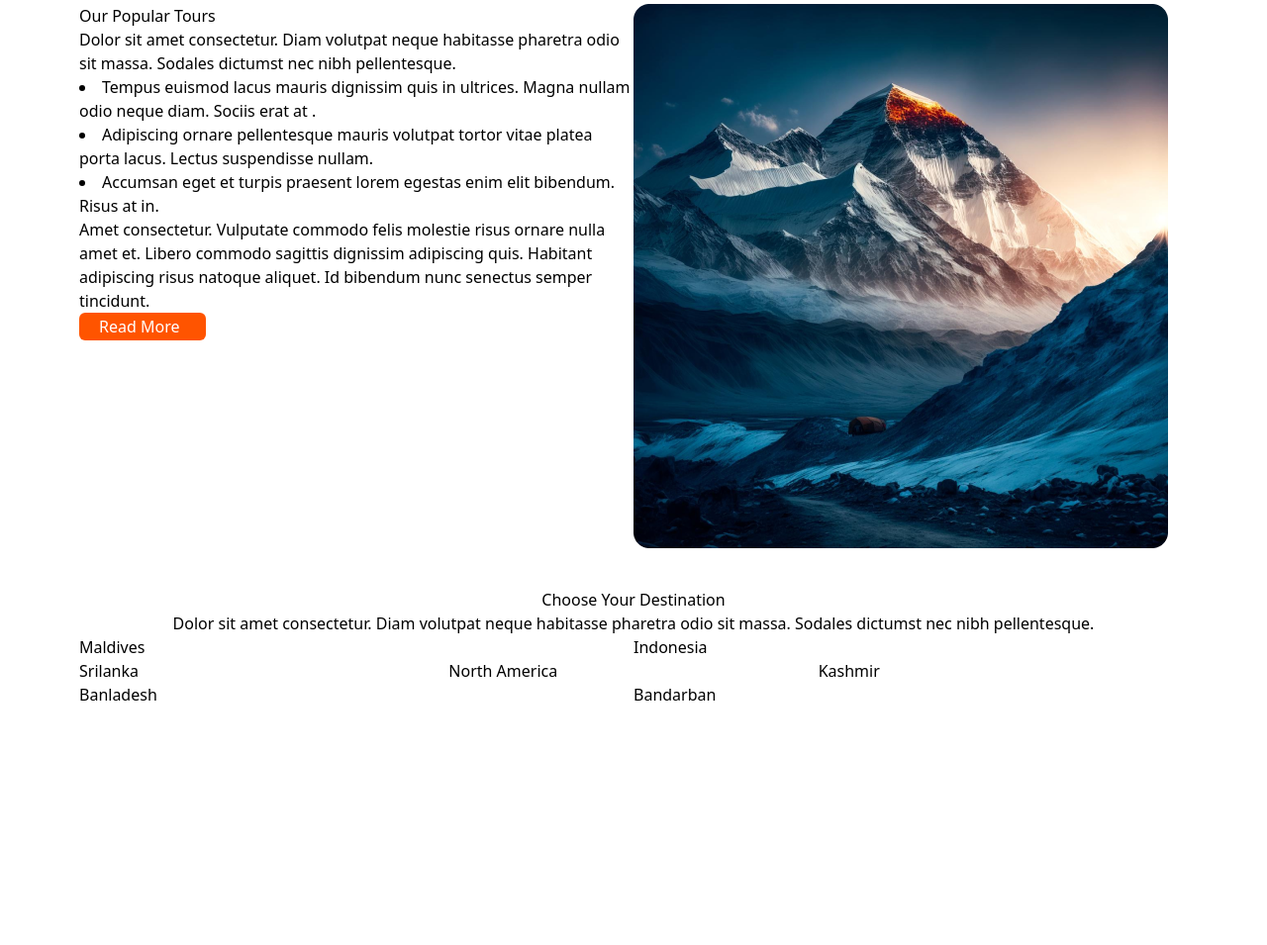
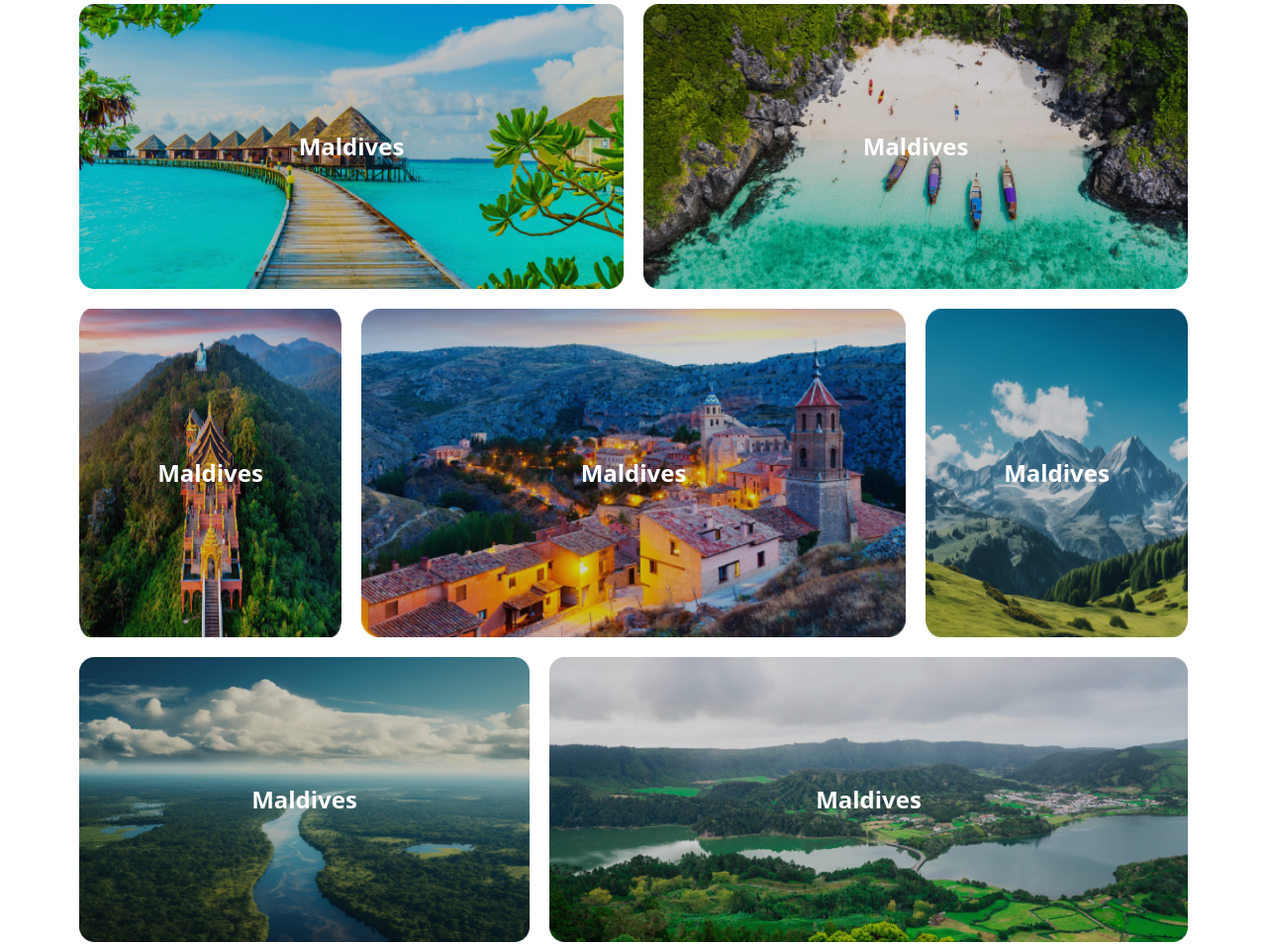
Before and after one commit to devmanirul/Hero-Travel, a plain HTML site: page index.html in a window 1280 px wide. Shown: the part 624-1579 px from the top of the page at 99% size. Before the commit the page ends 1338 px from the top, so only its background shows below. Drawn offline with nearby package versions, Linux system fonts and the light colour scheme.

Commit message:
update mahbub

```diff
--- a/index.html
+++ b/index.html
@@ -99,40 +99,72 @@
     </section>
     <!-- Popular section -->
     <section class="popular-section mt-10 ml-20 mr-20 flex flex-row">
-      <div class="popular-left w-full">
-        <h1 class="our">Our Popular Tours</h1>
-        <p class="dolar-site">
-          Dolor sit amet consectetur. Diam volutpat neque habitasse pharetra
-          odio sit massa. Sodales dictumst nec nibh pellentesque.
-        </p>
-        <div class="cercle">
-          <li>
-            Tempus euismod lacus mauris dignissim quis in ultrices. Magna nullam
-            odio neque diam. Sociis erat at .
-          </li>
-          <li>
-            Adipiscing ornare pellentesque mauris volutpat tortor vitae platea
-            porta lacus. Lectus suspendisse nullam.
-          </li>
-          <li>
-            Accumsan eget et turpis praesent lorem egestas enim elit bibendum.
-            Risus at in.
-          </li>
+      <!-- popular heading -->
+      <!-- popular card container -->
+      <div class="grid grid-cols-12 gap-5">
+        <!-- card 1 -->
+        <div class="relative col-span-6 text-white">
+          <img src="./images/popular/card1.png" alt="" class="w-full h-full" />
+          <h3
+            class="absolute top-1/2 left-1/2 text-2xl font-extrabold -translate-x-1/2 -translate-y-1/2"
+          >
+            Maldives
+          </h3>
         </div>
-        <p class="amet">
-          Amet consectetur. Vulputate commodo felis molestie risus ornare nulla
-          amet et. Libero commodo sagittis dignissim adipiscing quis. Habitant
-          adipiscing risus natoque aliquet. Id bibendum nunc senectus semper
-          tincidunt.
-        </p>
-        <button
-          class="btn-popular flex flex-row bg-[#FF5400] w-32 gap-5 rounded-md text-[#fff] pl-5 pr-3 pt-0.5 pb-0.5"
-        >
-          Read More
-        </button>
-      </div>
-      <div class="popular-right w-full">
-        <img src="./images/Rectangle4.png" alt="" class="popular-img" />
+        <!-- card 2 -->
+        <div class="relative col-span-6 text-white">
+          <img src="./images/popular/card2.png" alt="" class="w-full h-full" />
+          <h3
+            class="absolute top-1/2 left-1/2 text-2xl font-extrabold -translate-x-1/2 -translate-y-1/2"
+          >
+            Maldives
+          </h3>
+        </div>
+        <!-- card 3 -->
+        <div class="relative col-span-3 text-white">
+          <img src="./images/popular/card3.png" alt="" class="w-full h-full" />
+          <h3
+            class="absolute top-1/2 left-1/2 text-2xl font-extrabold -translate-x-1/2 -translate-y-1/2"
+          >
+            Maldives
+          </h3>
+        </div>
+        <!-- card 4 -->
+        <div class="relative col-span-6 text-white">
+          <img src="./images/popular/card4.png" alt="" class="w-full h-full" />
+          <h3
+            class="absolute top-1/2 left-1/2 text-2xl font-extrabold -translate-x-1/2 -translate-y-1/2"
+          >
+            Maldives
+          </h3>
+        </div>
+        <!-- card 5 -->
+        <div class="relative col-span-3 text-white">
+          <img src="./images/popular/card5.png" alt="" class="w-full h-full" />
+          <h3
+            class="absolute top-1/2 left-1/2 text-2xl font-extrabold -translate-x-1/2 -translate-y-1/2"
+          >
+            Maldives
+          </h3>
+        </div>
+        <!-- card 6 -->
+        <div class="relative col-span-5 text-white">
+          <img src="./images/popular/card6.png" alt="" class="w-full h-full" />
+          <h3
+            class="absolute top-1/2 left-1/2 text-2xl font-extrabold -translate-x-1/2 -translate-y-1/2"
+          >
+            Maldives
+          </h3>
+        </div>
+        <!-- card 7 -->
+        <div class="relative col-span-7 text-white">
+          <img src="./images/popular/card7.png" alt="" class="w-full h-full" />
+          <h3
+            class="absolute top-1/2 left-1/2 text-2xl font-extrabold -translate-x-1/2 -translate-y-1/2"
+          >
+            Maldives
+          </h3>
+        </div>
       </div>
     </section>
     <!-- Choose section -->
```
Also changed, not shown: images/popular/card1.png (renamed from images/Rectangle5.png), images/popular/card2.png (renamed from images/Rectangle8.png), images/popular/card3.png (renamed from images/Rectangle6.png), images/popular/card4.png (renamed from images/Rectangle7.png), images/popular/card5.png (renamed from images/Rectangle9.png), images/popular/card6.png (renamed from images/Rectangle11.png), images/popular/card7.png (renamed from images/Rectangle10.png).
